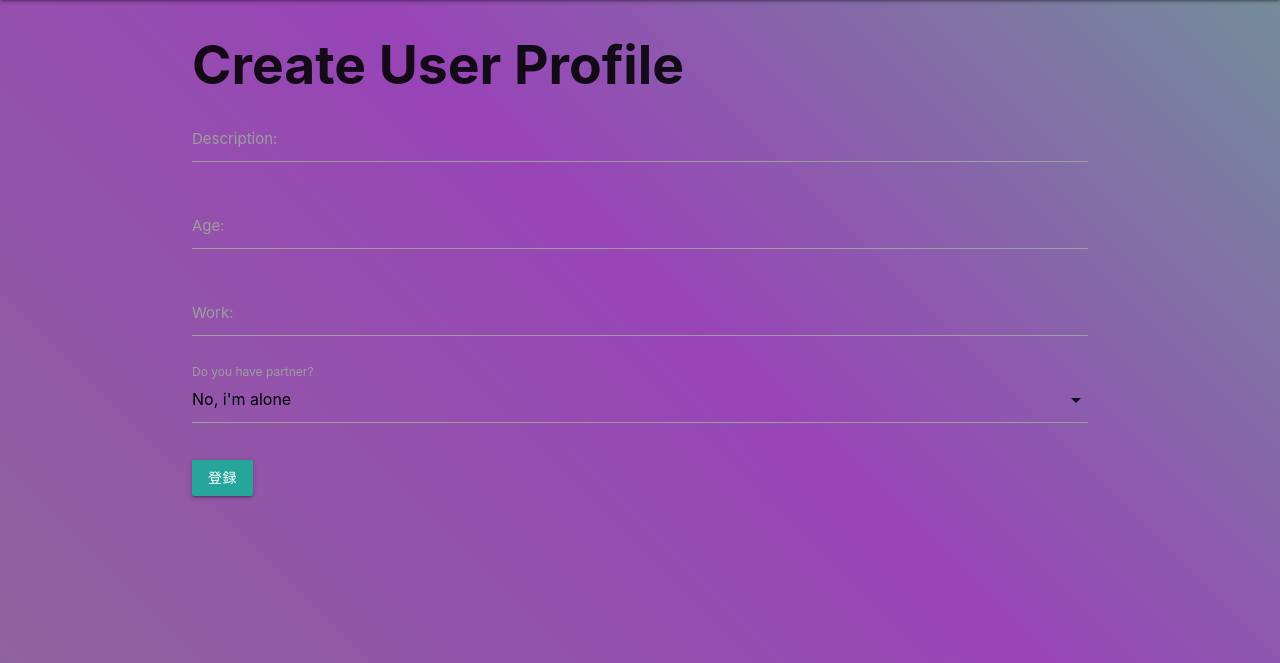
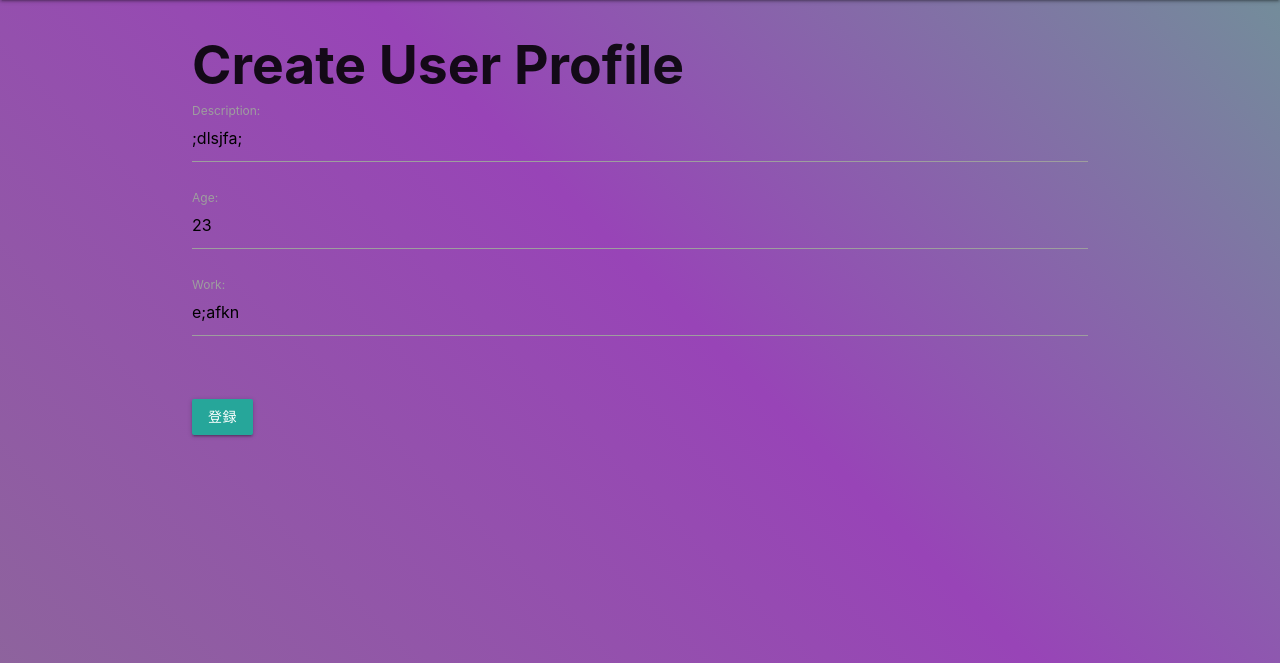
Before and after one commit to livroad/flaskr, a Flask app: page /create_profile in a window 1280 px wide. Shown: the part 64-727 px from the top of the page. Run offline with Flask 3, Linux system fonts and the light colour scheme; a user stored in the database is signed in; data comes from the database, SQL or seed files in the repository; both versions use the stored data as it was after the commit.

Commit message:
delete user column

```diff
--- a/app.py
+++ b/app.py
@@ -45,7 +45,6 @@ class User(db.Model):
     description = Column(String)
     age = Column(String)
     work = Column(String)
-    partner = Column(String)
 
     @classmethod
     def authenticate_user(cls, db_session, username, password):
@@ -132,7 +131,7 @@ def profile():
         if user is None:
             flash('User not found', 'error')
             return redirect(url_for('login'))
-        return render_template('profile.html', username=session['username'], user=user, success_message=success_message)
+        return render_template('profile.html', user=user, success_message=success_message)
     else:
         flash('Please login')
         return redirect(url_for('login'))
@@ -143,12 +142,13 @@ def profile():
 def create_profile():
     if 'username' in session:
         if request.method == 'GET':
-            return render_template('create_profile.html')
+            username = session.get('username')
+            user = db.session.query(User).filter(User.username == username).first()
+            return render_template('create_profile.html', user=user)
         else:
             description = request.form.get('description')
             age = request.form.get('age')
             work = request.form.get('work')
-            partner = request.form.get('partner')
             username = session.get('username')
             updated_user = db.session.query(User).filter(User.username == username).first()
             if updated_user is None:
@@ -157,7 +157,6 @@ def create_profile():
             updated_user.description = description
             updated_user.age = age
             updated_user.work = work
-            updated_user.partner = partner
             db.session.commit()
             flash('Profile updated successfully', 'success')
             return redirect(url_for('profile'))
@@ -194,7 +193,7 @@ def timeline():
 def edit(post_id):
     if request.method == 'GET':
         post = Post.query.get_or_404(post_id)
-        return render_template('edit.html', post_content=post.content)
+        return render_template('edit.html', post=post)
     else:
         post = Post.query.get_or_404(post_id)
         content = request.form.get('content')
--- a/static/styles.css
+++ b/static/styles.css
@@ -59,21 +59,29 @@ form{
 	font-size: 24px;
 }
 
+.posts{
+	height: 100%+200px;
+}
+
 .post-date{
 	font-size: 12px;
 }
 
 .post-content{
-	font-size: 20px;
+	font-size: 24px;
 }
 
-.space{
+.post-user_id{
+	font-size: 12px;
+}
+
+.button{
 	margin-bottom: 40px;
 }
 
-.space a{
+.button a{
 	color: burlywood;
-	font-size: 12px;
+	font-size: 14px;
 	padding-right: 10px;
 }
 
--- a/templates/create_profile.html
+++ b/templates/create_profile.html
@@ -6,31 +6,19 @@
 
     <form method="POST">
         <div class="input-field">
-            <input type="text" id="description" name="description" class="validate">
+            <input type="text" id="description" name="description" class="validate" value="{{ user.description}}">
             <label for="description">Description:</label>
             <span class="helper-text" data-error="wrong" data-success="right"></span>
         </div>
         <div class="input-field">
-            <input type="text" id="age" name="age" class="validate">
+            <input type="text" id="age" name="age" class="validate" value="{{ user.age }}">
             <label for="age">Age:</label>
             <span class="helper-text" data-error="wrong" data-success="right"></span>
         </div>
         <div class="input-field">
-            <input type="text" id="work" name="work" class="validate">
+            <input type="text" id="work" name="work" class="validate" value="{{ user.work }}">
             <label for="work">Work:</label>
             <span class="helper-text" data-error="wrong" data-success="right"></span>
-        </div>
-        <script>
-            $(document).ready(function(){
-            $('select').formSelect();
-            });
-        </script>
-        <div class="input-field">
-            <select name="partner" id="partner">
-                <option value="1">No, i'm alone</option>
-                <option value="2">Yes, i have</option>
-            </select>
-            <label for="partner">Do you have partner?</label>
         </div>
         <br>
 
--- a/templates/edit.html
+++ b/templates/edit.html
@@ -7,7 +7,7 @@
 
     <form method="POST" style="width: 240px;">
         <div class="input-field">
-            <input type="text" id="content" name="content" class="validate" value="{{ post_content }}">
+            <input type="text" id="content" name="content" class="validate" value="{{ post.content }}">
             <label for="content">content</label>
             <span class="helper-text" data-error="wrong" data-success="right"></span>
         </div>
--- a/templates/post.html
+++ b/templates/post.html
@@ -2,7 +2,7 @@
 {% block content %}
 
 <div class="container">
-    <h2 class="page_title">new post page</h2>
+    <h2 class="page_title">new post</h2>
 
     <form method="POST" style="width: 240px;">
         <div class="input-field">
```
Also changed, not shown: templates/profile.html (+5 -15 lines), templates/timeline.html (+8 -6 lines), instance/database.db.
